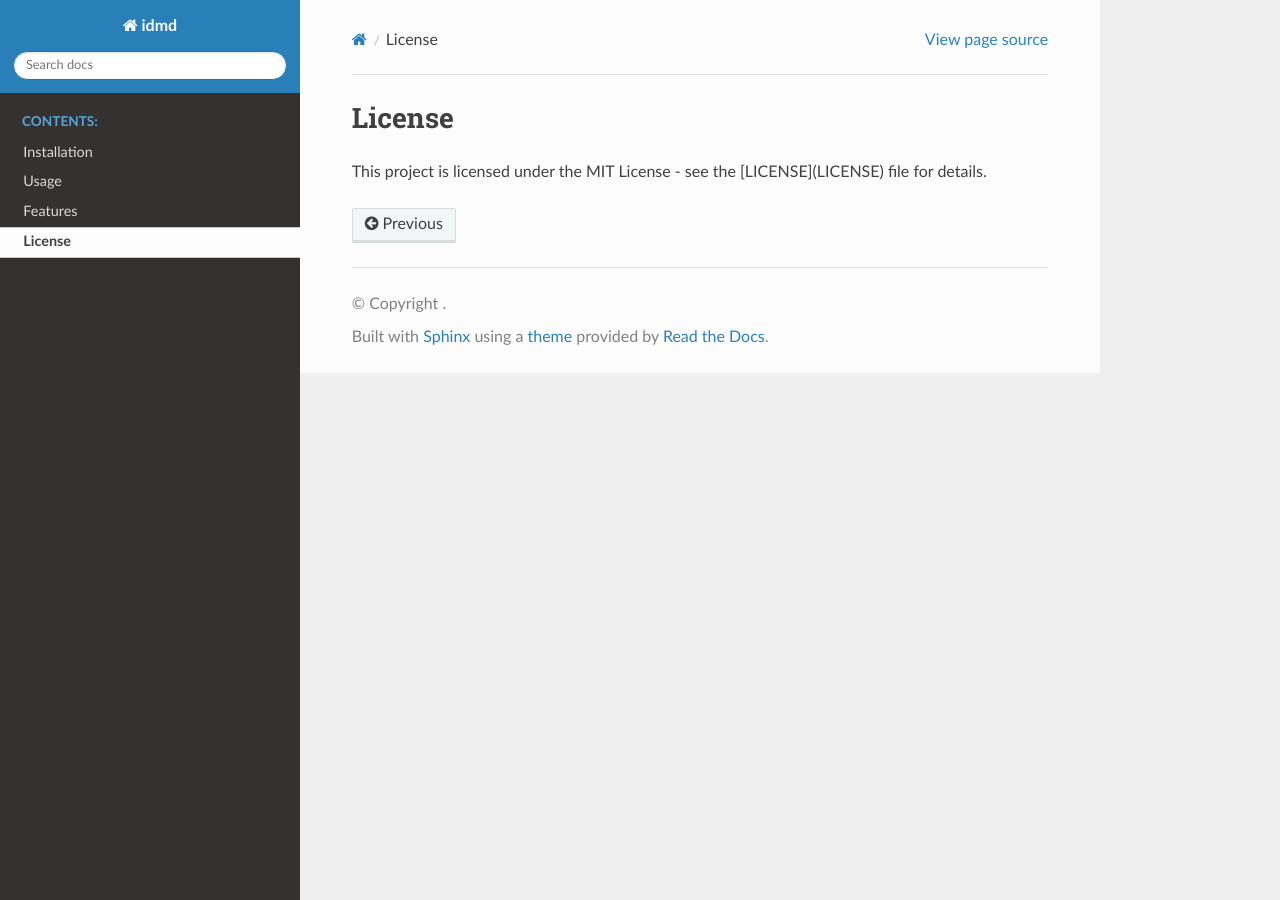
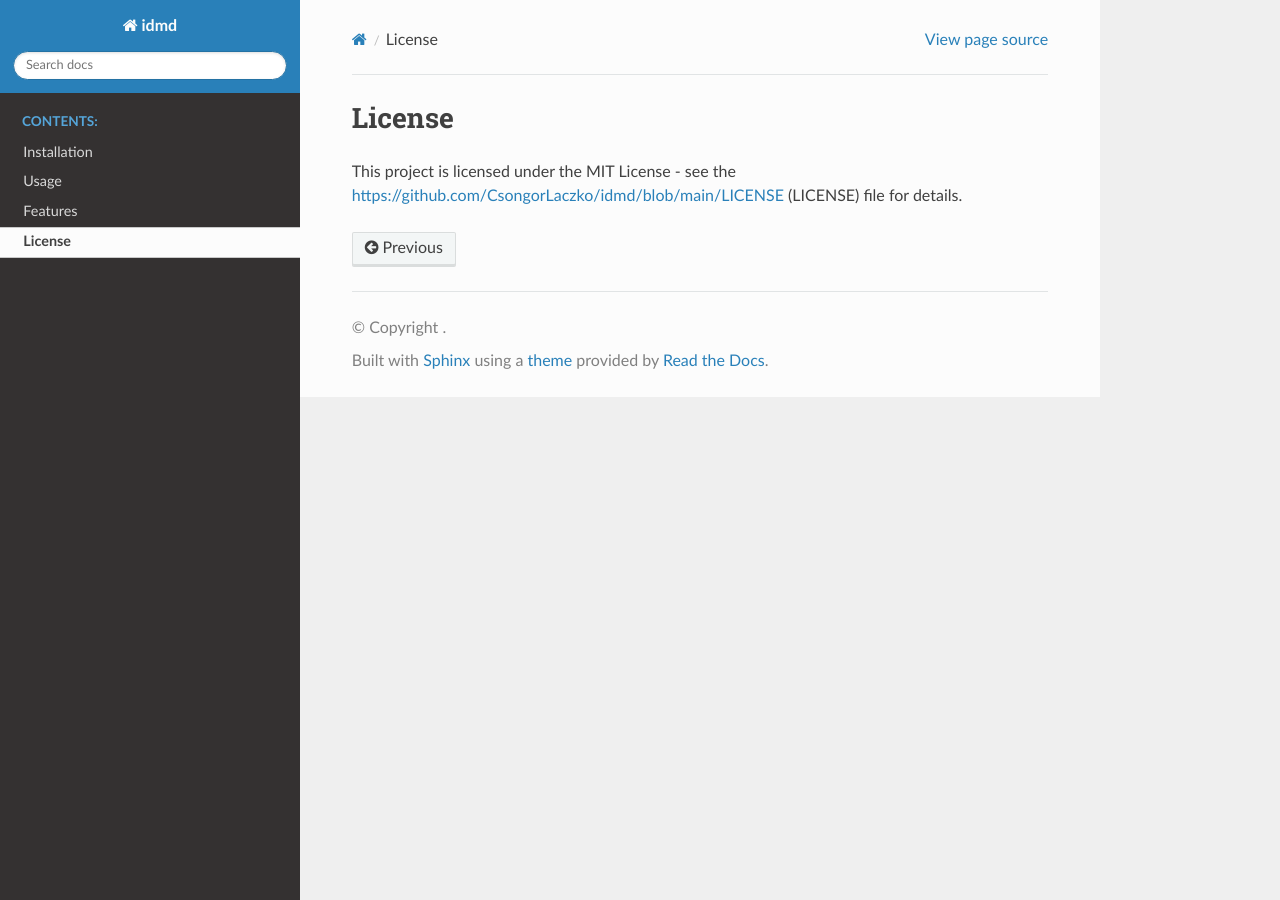
Before and after one commit to CsongorLaczko/idmd, a Sphinx documentation site: the page built from docs/License.rst, in a window 1280 px wide. Built offline with Sphinx 7.4.7 and the Read the Docs theme 3.1.0, drawn with Linux system fonts in a browser that asks for light colours; pages that are not in the unit, such as notebooks, are missing from menus; some of the changed lines change nothing that is shown.

Commit message:
Update License.rst

```diff
--- a/docs/License.rst
+++ b/docs/License.rst
@@ -1,3 +1,3 @@
 License
 =======
-This project is licensed under the MIT License - see the [LICENSE](LICENSE) file for details.
+This project is licensed under the MIT License - see the https://github.com/CsongorLaczko/idmd/blob/main/LICENSE (LICENSE) file for details.
```
